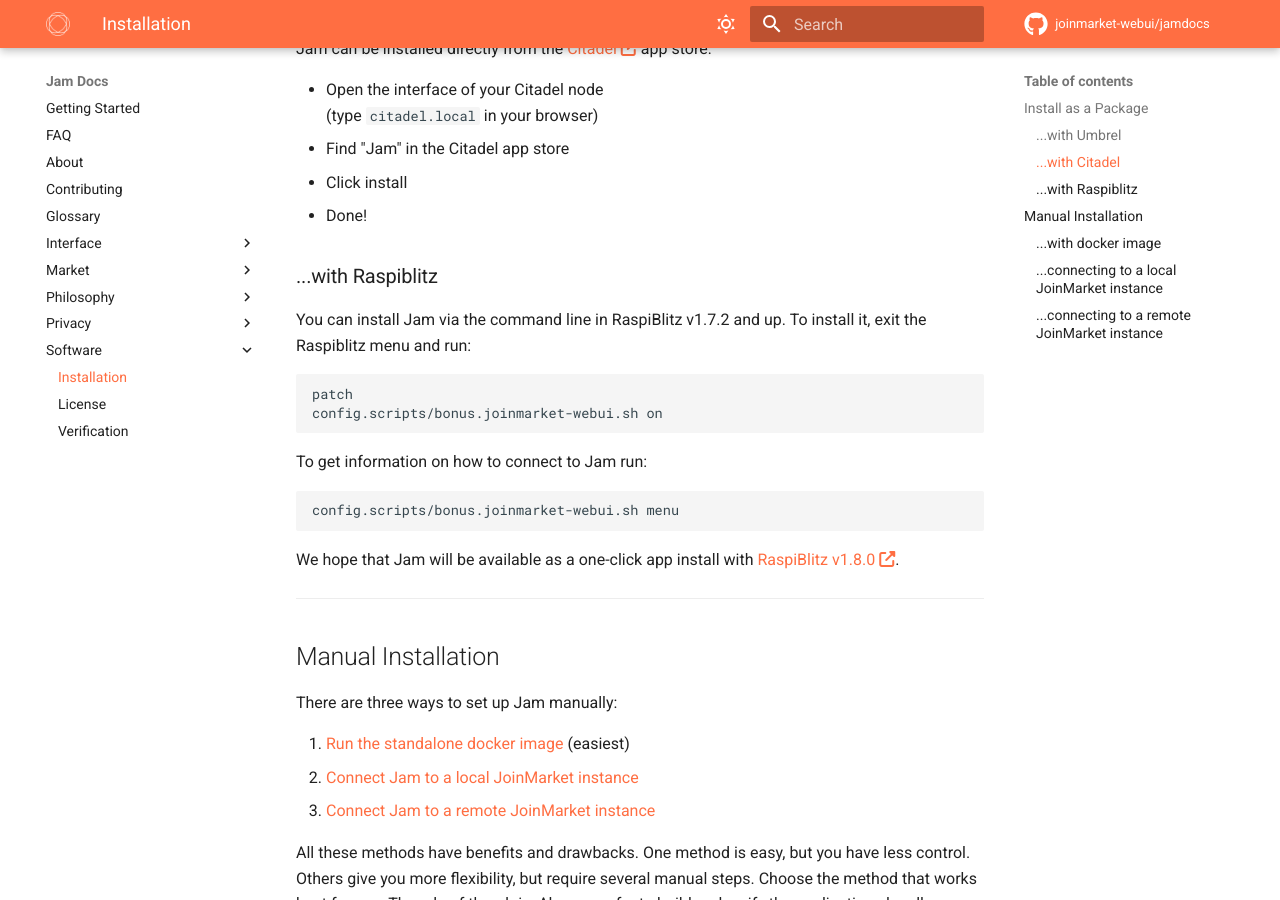
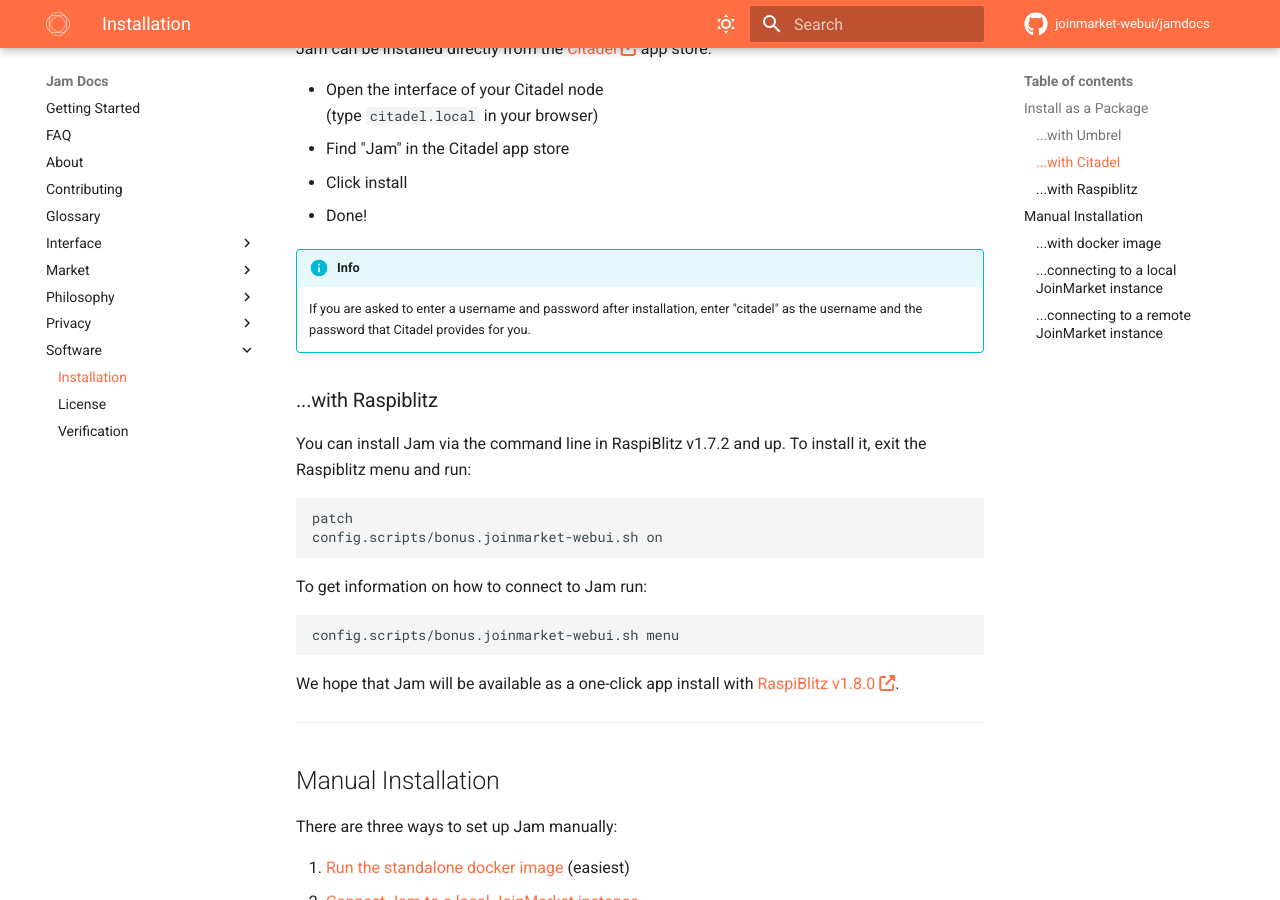
Before and after one commit to joinmarket-webui/jamdocs, an MkDocs documentation site: the page built from docs/software/installation.md, in a window 1280 px wide and 900 px high, scrolled down 962 px. Built offline with MkDocs 1.6.1 and Material for MkDocs 9.7.7, drawn with Linux system fonts in a browser that asks for light colours; nearby versions of some CDN libraries; comment, search, counter and statistics services are not loaded.

Commit message:
feat(installation): add info on Citadel username/password

```diff
--- a/docs/software/installation.md
+++ b/docs/software/installation.md
@@ -40,6 +40,10 @@
 - Find "Jam" in the Citadel app store
 - Click install
 - Done!
+
+!!! info
+    If you are asked to enter a username and password after installation, enter
+    "citadel" as the username and the password that Citadel provides for you.
 
 ### ...with Raspiblitz
 
```
